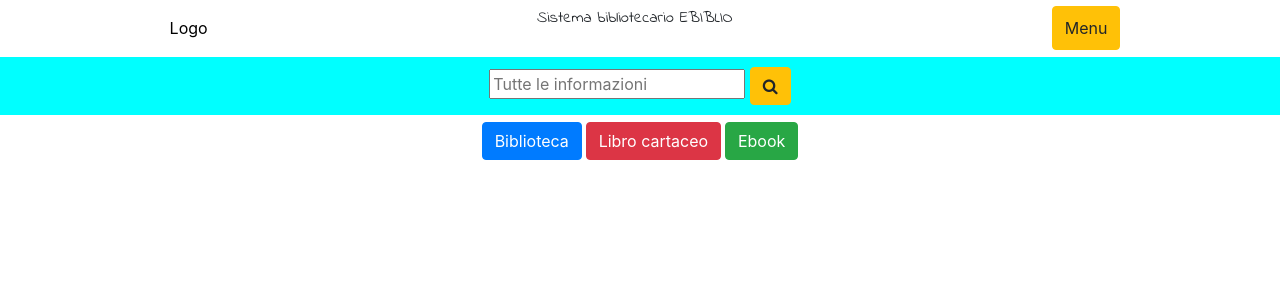
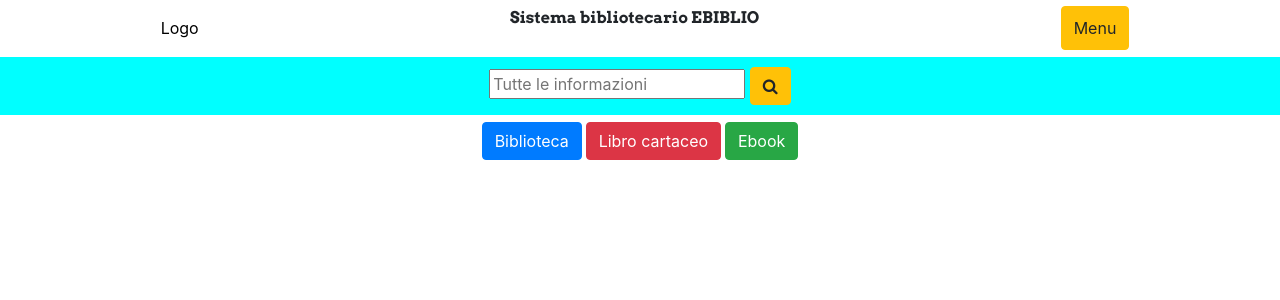
Before and after one commit to alessioarcara/Progetto_Basi_Dati, a PHP site: page /WIS/homepage.html in a window 1280 px wide. Shown: the top 300 px of the page. Run offline with PHP 8.4, Linux system fonts and the light colour scheme.

Commit message:
Update WIS

```diff
--- a/WIS/Style.css
+++ b/WIS/Style.css
@@ -1,3 +1,5 @@
+@import url('https://fonts.googleapis.com/css2?family=Arvo:wght@700&display=swap');
+
 body {
 	text-align: center;
 	padding: 0;
@@ -46,7 +48,7 @@
 }
 
 #titolo {
-    font-family: 'Indie Flower', cursive;
+    font-family: 'Arvo', serif;
     text-align: center;
 }
 
--- a/WIS/homepage.html
+++ b/WIS/homepage.html
@@ -3,8 +3,9 @@
 <head>
     <link rel="stylesheet" href="Style.css">
     <link rel="preconnect" href="https://fonts.gstatic.com">
-    <link href="https://fonts.googleapis.com/css2?family=Indie+Flower&display=swap" rel="stylesheet">
+    <!-- icons CoreUI -->
     <link rel="stylesheet" href="https://cdnjs.cloudflare.com/ajax/libs/font-awesome/4.7.0/css/font-awesome.min.css">
+    <!-- Bootstrap 4.3.1 -->
     <link rel="stylesheet" href="https://stackpath.bootstrapcdn.com/bootstrap/4.3.1/css/bootstrap.min.css" integrity="sha384-ggOyR0iXCbMQv3Xipma34MD+dH/1fQ784/j6cY/iJTQUOhcWr7x9JvoRxT2MZw1T" crossorigin="anonymous">
 
     <meta charset="UTF-8">
```
